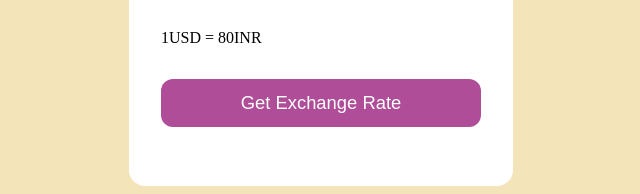
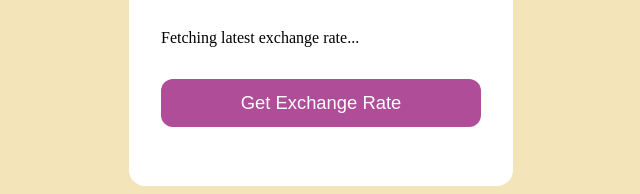
Before and after one commit to Muhammed-Yasir/currency-converter, a plain HTML site: page index.html in a window 1280 px wide. Shown: the part 426-620 px from the top of the page, 319-959 px from the left. Drawn offline with Linux system fonts and the light colour scheme; no server answers.

Commit message:
Update index.html

```diff
--- a/index.html
+++ b/index.html
@@ -38,7 +38,7 @@
             </div>
           </div>
         </div>
-        <div class="msg">1USD = 80INR</div>
+        <div class="msg">Fetching latest exchange rate...</div>
         <button>Get Exchange Rate</button>
       </form>
     </div>
```
